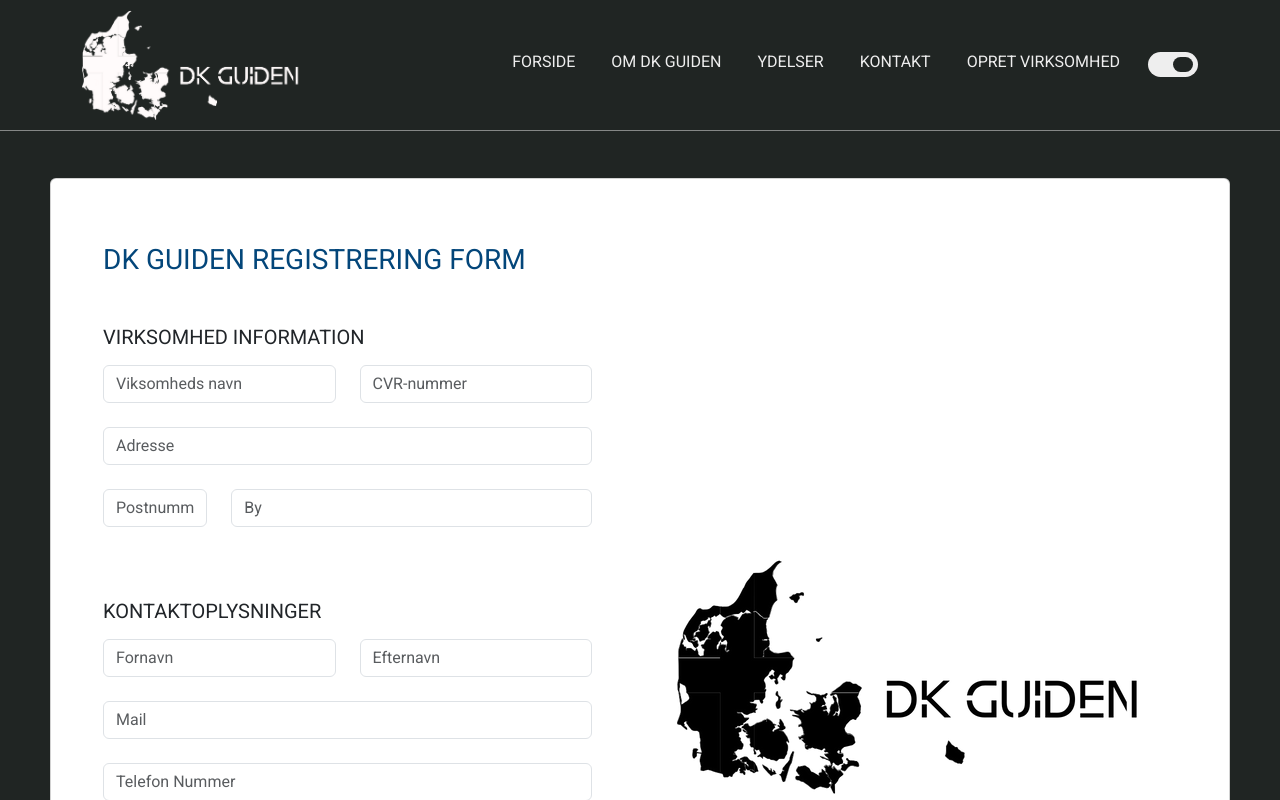
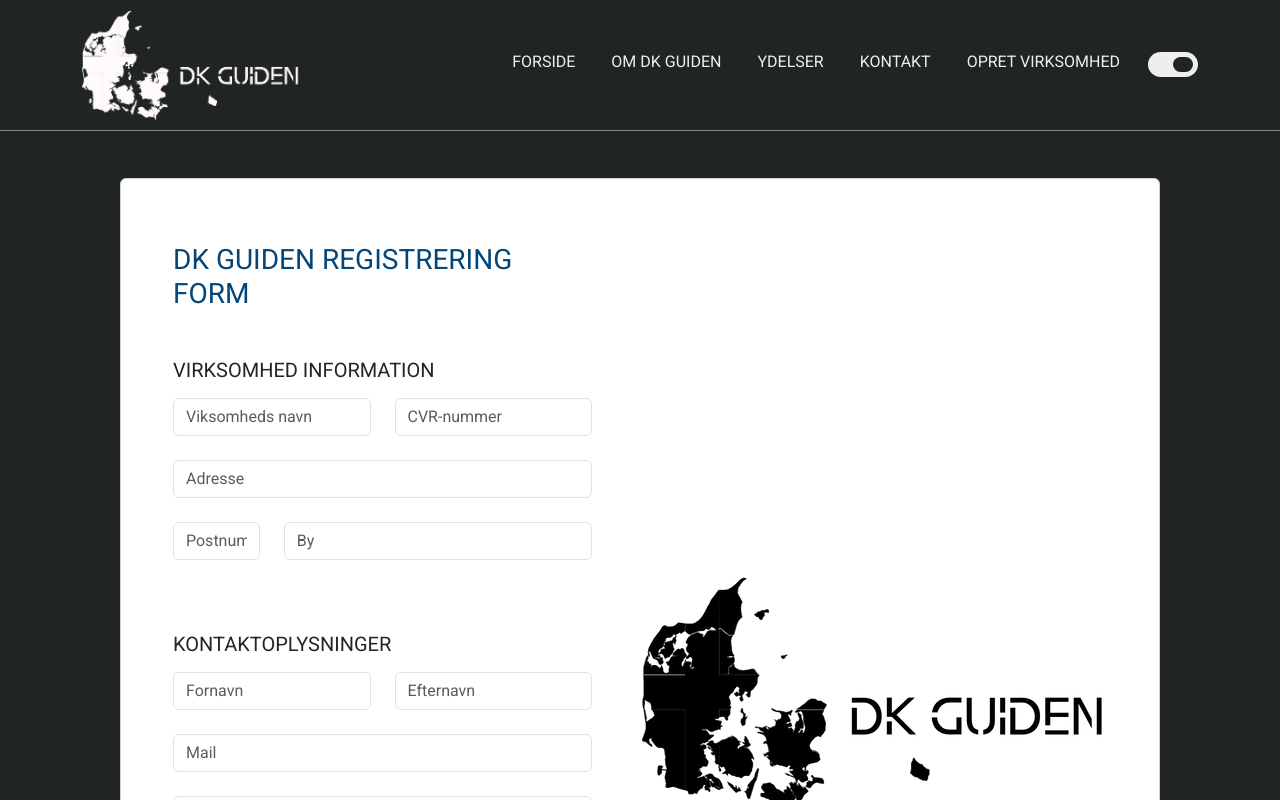
Before and after one commit to DragonHeart00/dk_guiden, a React (Create React App) app: page /opret-virksomhed in a window 1280 px wide. Shown: the top 800 px of the page. Built offline with nearby package versions, Linux system fonts and the light colour scheme.

Commit message:
updated the size of container in register layout

```diff
--- a/src/components/register/RegisterForm.jsx
+++ b/src/components/register/RegisterForm.jsx
@@ -12,9 +12,9 @@ import {
 import "./registerForm.css";
 function RegisterForm() {
     return (
-        <MDBContainer fluid >
+        <MDBContainer  >
             <MDBRow className='d-flex justify-content-center align-items-center py-5' style={{marginTop:80}}>
-                <MDBCol col='8' className='registerForm'>
+                <MDBCol className='registerForm'>
                     <MDBCard className='card-registration card-registration-2'>
                         <MDBCardBody>
                             <MDBRow>
```
